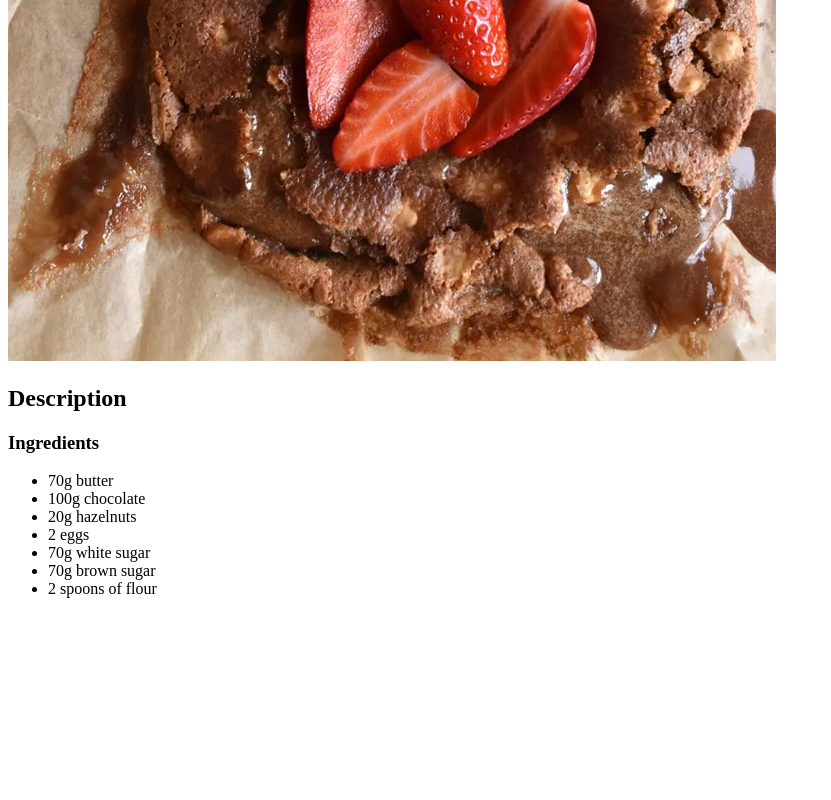
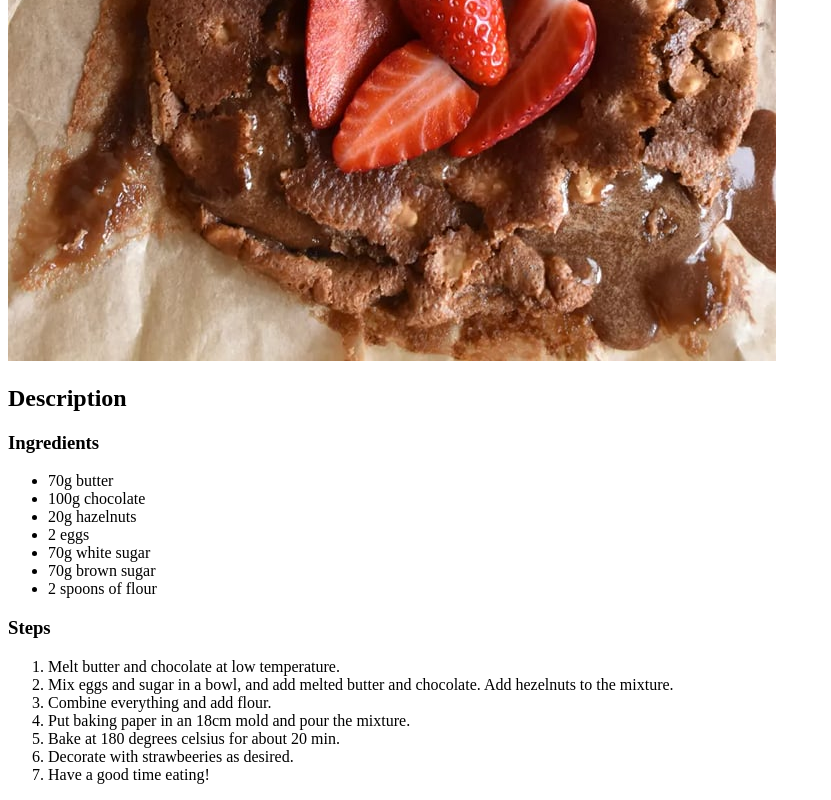
Before and after one commit to Merima1996/odin-recipes, a plain HTML site: page recipes/kaddlaka.html in a window 1280 px wide. Shown: the part 679-1479 px from the top of the page, without its empty margins (0-831 px from the left). Before the commit the page ends 1293 px from the top, so only its background shows below. Drawn offline with Linux system fonts and the light colour scheme.

Commit message:
final kaddlaka html version

```diff
--- a/recipes/kaddlaka.html
+++ b/recipes/kaddlaka.html
@@ -25,10 +25,22 @@
             <li>70g white sugar</li>
             <li>70g brown sugar</li>
             <li>2 spoons of flour</li>
-
         </ul>
 
+    </p>
 
+    <p>
+        <h3>Steps</h3>
+        <ol>
+            <li>Melt butter and chocolate at low temperature.</li>
+            <li>Mix eggs and sugar in a bowl, and add melted butter and chocolate. Add hezelnuts to the mixture.</li>
+            <li>Combine everything and add flour.</li>
+            <li>Put baking paper in an 18cm mold and pour the mixture.</li>
+            <li>Bake at 180 degrees celsius for about 20 min.</li>
+            <li>Decorate with strawbeeries as desired.</li>
+            <li>Have a good time eating!</li>
+
+        </ol>
 
     </p>
 
```
